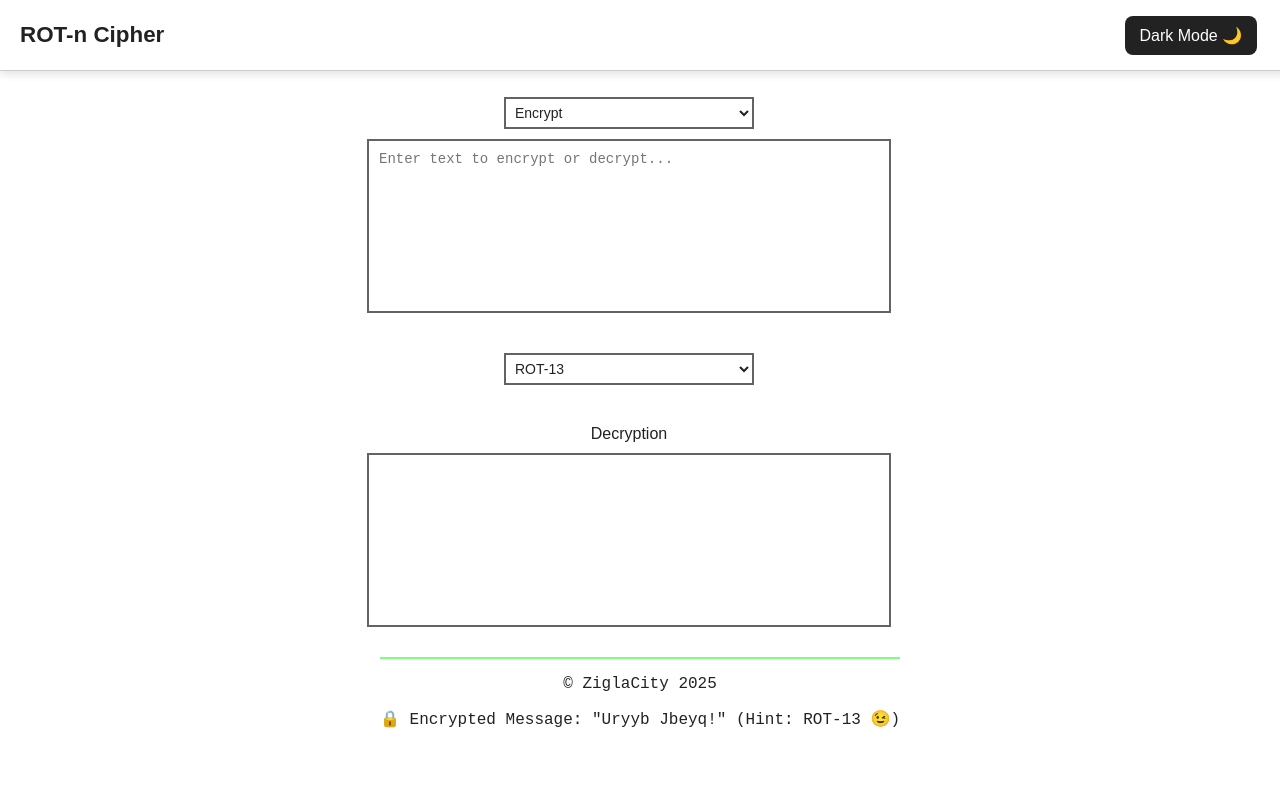
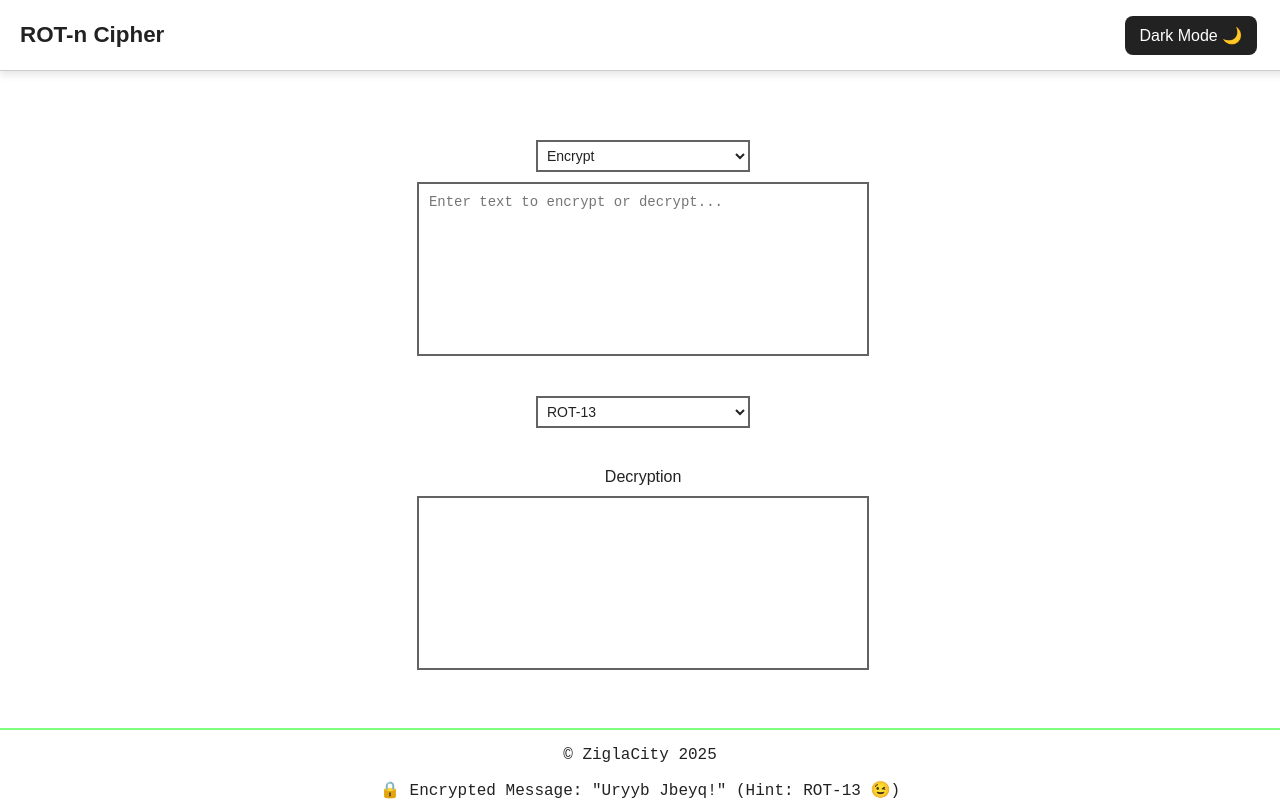
Before and after one commit to ZiglaCity/rot-n-cipher, a React (Vite) app: page / in a window 1280 px wide. Built offline with nearby package versions, Linux system fonts and the light colour scheme.

Commit message:
Final styling...

```diff
--- a/src/styles/Footer.css
+++ b/src/styles/Footer.css
@@ -1,4 +1,5 @@
 footer {
+    position: fixed;
     bottom: 0;
     left: 0;
     width: 100%;
@@ -11,7 +12,7 @@ footer {
     justify-content: center;
     min-height: 10px;
     transition: all 0.3s ease-in-out;
-    margin-top: 15px;
+    margin-top: 10px;
 }
 
 .dark-mode footer {
```
